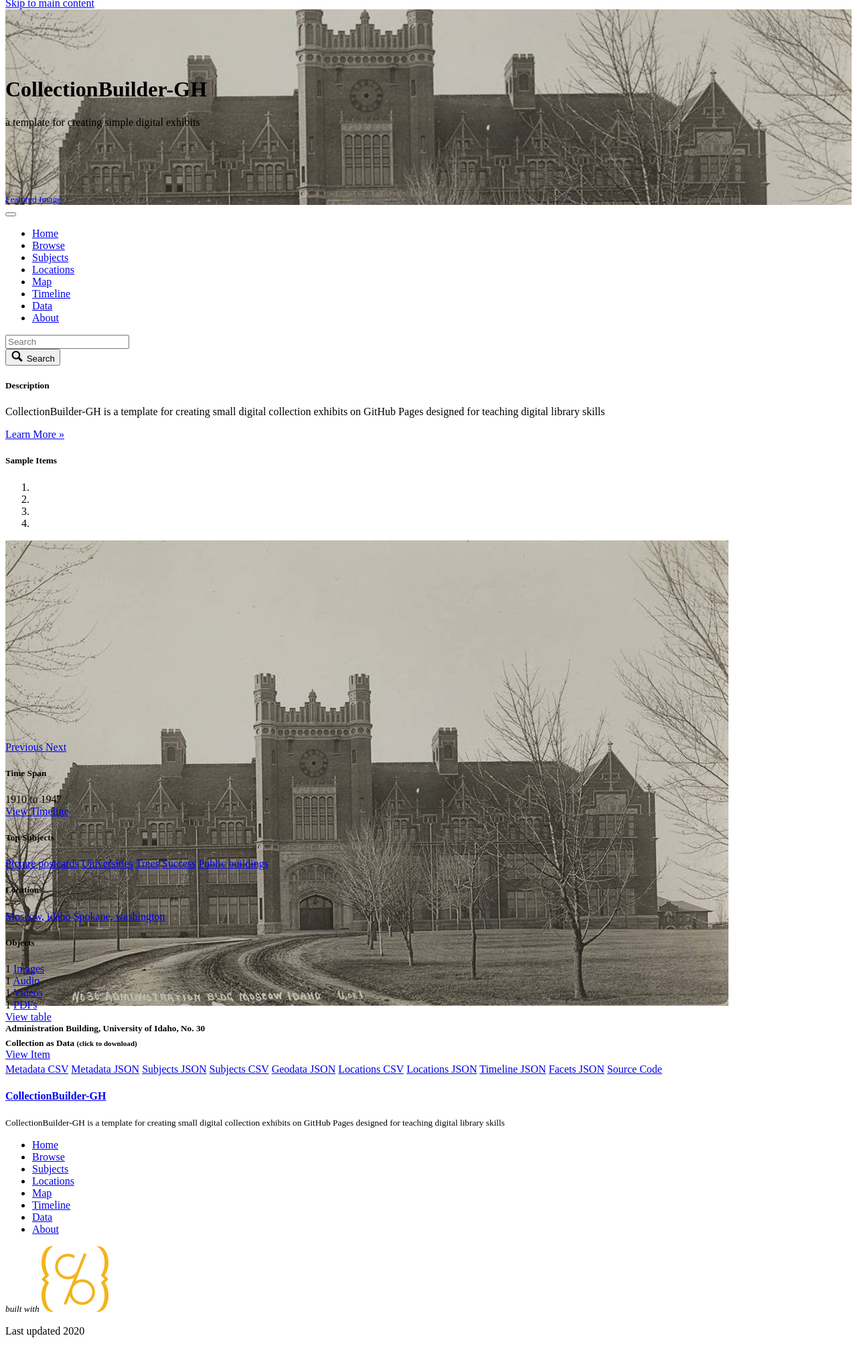
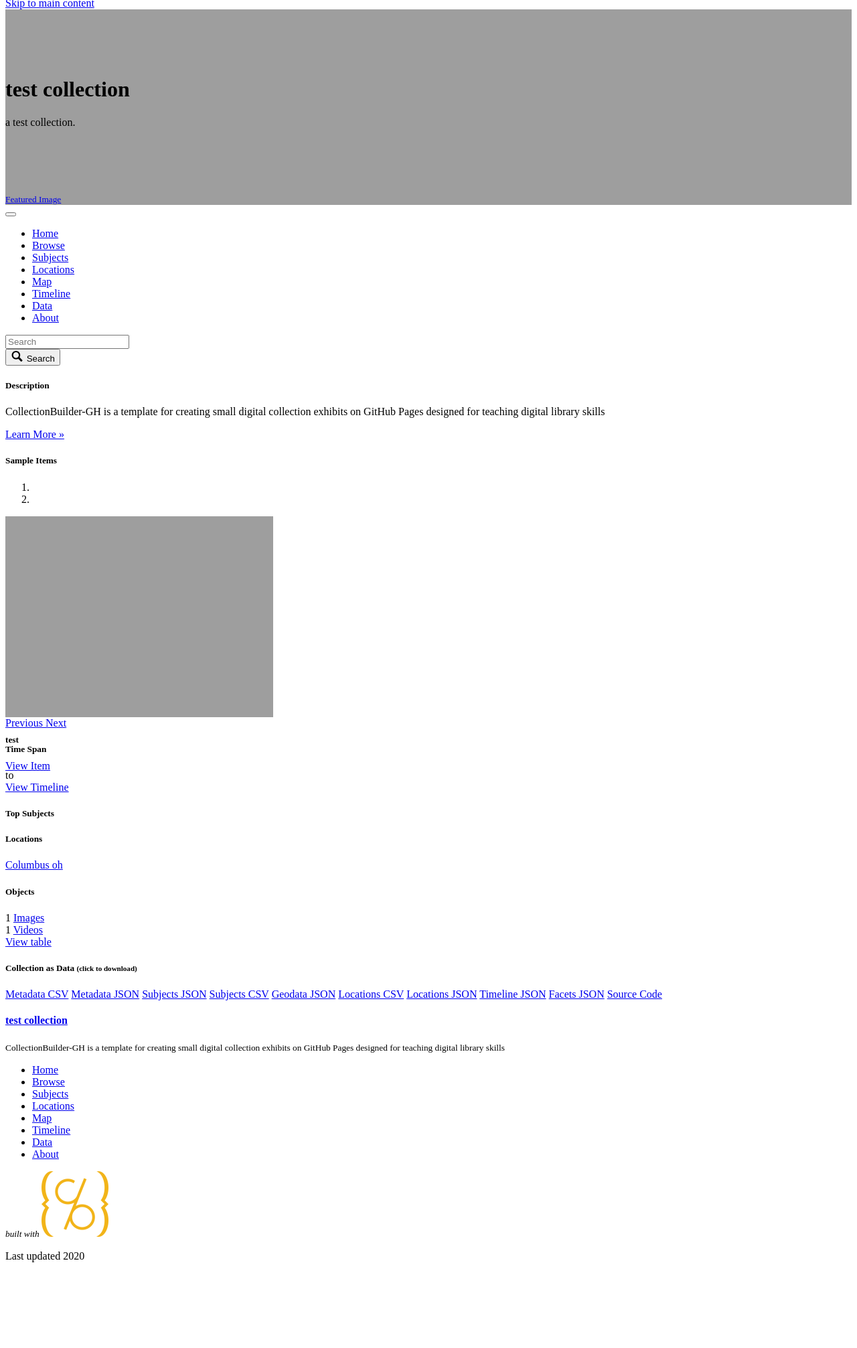
Before and after one commit to reddigital/collection, a Jekyll site: the page built from index.md, in a window 1280 px wide, cut to the strip 112-2125 px from the top of the page. Shown: the whole strip at 67% size. Built offline with Jekyll 4.4.1, drawn with Linux system fonts in a browser that asks for light colours; after the commit the page ends 2013 px from its top, so only the background shows below that.

Commit message:
Update _config.yml

```diff
--- a/_config.yml
+++ b/_config.yml
@@ -8,9 +8,9 @@
 # URL VARIABLES
 #
 # url is your gh-pages base, following the pattern: username.github.io
-url: https://collectionbuilder.github.io
+url: https://reddigital.github.io
 # baseurl is your github repository's name prefixed with a /
-baseurl: /collectionbuilder-gh
+baseurl: /collection
 # location of code, the full url to your github repository
 source-code: https://github.com/CollectionBuilder/collectionbuilder-gh
 
@@ -18,20 +18,20 @@
 # SITE SETTINGS
 #
 # title of site appears in banner
-title: CollectionBuilder-GH
+title: test collection
 # tagline, a short phrase that will appear throughout the site in the top banner
-tagline: a template for creating simple digital exhibits
+tagline: a test collection.
 # description appears in meta tags and other locations
 # this description might appear in search result lists, keep around 160 characters max
 description: "CollectionBuilder-GH is a template for creating small digital collection exhibits on GitHub Pages designed for teaching digital library skills"
 # creator of the digital collection, to appear in meta tags; we typically use our GitHub usernames but feel free to just use your name
-author: CollectionBuilder
+author: reddigital
 
 ##########
 # COLLECTION SETTINGS
 #
 # choose metadata: this is the name of the csv file in your _data directory that describes the objects in your collection
-metadata: demo-metadata
+metadata: testMeta
 
 ##########
 # GOOGLE SERVICES [optional!]
```
